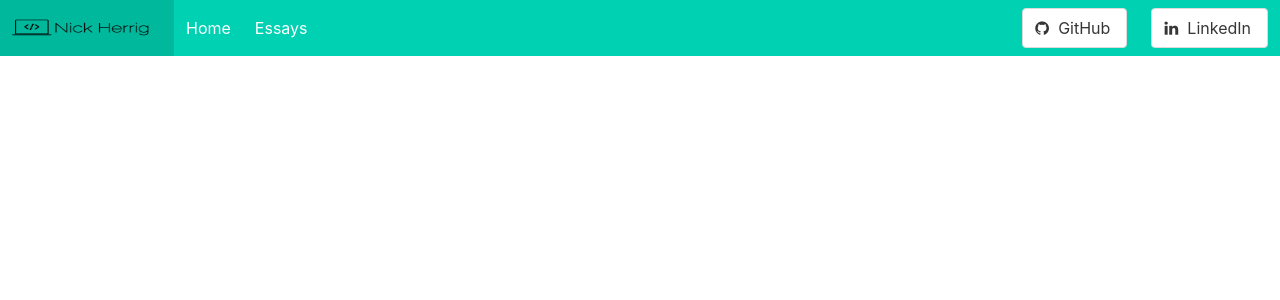
After one commit to NickHerrig/personal-website, a Django app: template pages/templates/pages/base.html in a window 1280 px wide. The commit adds this page. Shown: the top 300 px of the page. Run offline with Django 3.2, Linux system fonts and the light colour scheme; the template is opened without the code that fills it, so the values that code supplies are empty; some libraries are stand-ins or nearby versions.

Commit message:
Add url, settings, and base.html file for navbar

```diff
--- a/mysite/settings.py
+++ b/mysite/settings.py
@@ -33,6 +33,7 @@ ALLOWED_HOSTS = []
 
 INSTALLED_APPS = [
     'pages.apps.PagesConfig',
+    'essays.apps.EssaysConfig',
     'django.contrib.admin',
     'django.contrib.auth',
     'django.contrib.contenttypes',
--- a/mysite/urls.py
+++ b/mysite/urls.py
@@ -1,22 +1,8 @@
-"""mysite URL Configuration
-
-The `urlpatterns` list routes URLs to views. For more information please see:
-    https://docs.djangoproject.com/en/2.2/topics/http/urls/
-Examples:
-Function views
-    1. Add an import:  from my_app import views
-    2. Add a URL to urlpatterns:  path('', views.home, name='home')
-Class-based views
-    1. Add an import:  from other_app.views import Home
-    2. Add a URL to urlpatterns:  path('', Home.as_view(), name='home')
-Including another URLconf
-    1. Import the include() function: from django.urls import include, path
-    2. Add a URL to urlpatterns:  path('blog/', include('blog.urls'))
-"""
 from django.contrib import admin
 from django.urls import include, path
 
 urlpatterns = [
+    path('essays/', include('essays.urls')),
     path('', include('pages.urls')),
     path('admin/', admin.site.urls),
 ]
--- /dev/null
+++ b/pages/templates/pages/base.html
@@ -0,0 +1,55 @@
+<!DOCTYPE html>
+<html>
+  <head>
+    <meta charset="utf-8">
+    <meta name="viewport" content="width=device-width, initial-scale=1">
+    <title>Home</title>
+    <link rel="stylesheet" href="https://maxcdn.bootstrapcdn.com/font-awesome/4.7.0/css/font-awesome.min.css">
+    <link rel="stylesheet" href="https://cdnjs.cloudflare.com/ajax/libs/bulma/0.6.1/css/bulma.min.css">
+  </head>
+  <body>
+
+    <nav class="navbar is-primary">
+
+      <div class="navbar-brand">
+        <a class="navbar-item" href="https://nickherrig.com">
+          <img src="static/pages/images/navbar-logo.png" width="150" height="100">
+        </a>
+      </div>
+
+      <div class="navbar-menu">
+
+        <div class="navbar-start">
+          <a class="navbar-item" href="https://nickherrig.com">
+            Home
+          </a>
+          <a class="navbar-item" href="https://nickherrig.com/projects">
+            Essays
+          </a>
+        </div>
+
+        <div class="navbar-end">
+          <div class="navbar-item">
+            <a class="button " href="https://github.com/nickherrig">
+              <span class="icon">
+                <i class="fa fa-github"></i>
+              </span>
+              <span>GitHub</span>
+            </a>
+          </div>
+          <div class="navbar-item">
+            <a class="button " href="https://www.linkedin.com/in/nickherrig/">
+              <span class="icon">
+                <i class="fa fa-linkedin"></i>
+              </span>
+              <span>LinkedIn</span>
+            </a>
+          </div>
+        </div>
+
+      </div>
+
+    </nav>
+
+  </body>
+</html>
```
Also changed, not shown: pages/templates/pages/home.html (+6 -43 lines).
